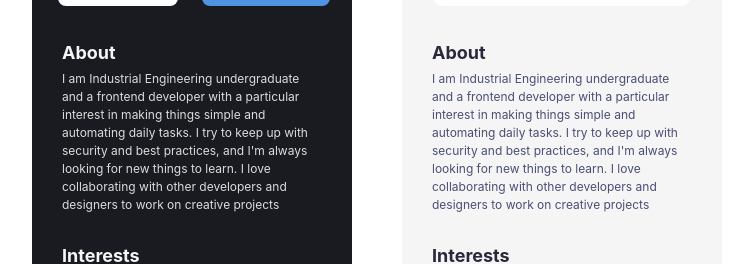
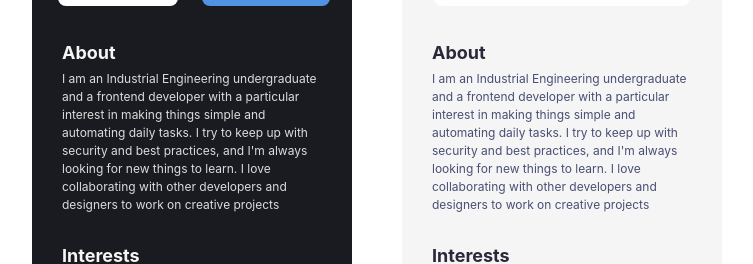
Before and after one commit to t3ch-spawn/scrimba-solo-project1, a React app: page / in a window 1280 px wide. Shown: the part 501-765 px from the top of the page, without its empty margins (263-1016 px from the left). Built offline with nearby package versions, Linux system fonts and the light colour scheme; the HTML template or start-up script is replaced by a standard one.

Commit message:
edited typography

```diff
--- a/src/components/about-1.jsx
+++ b/src/components/about-1.jsx
@@ -3,8 +3,8 @@ function About() {
     <div className="about">
       <h4>About</h4>
       <p>
-        I am Industrial Engineering undergraduate and a frontend developer with
-        a particular interest in making things simple and automating daily
+        I am an Industrial Engineering undergraduate and a frontend developer
+        with a particular interest in making things simple and automating daily
         tasks. I try to keep up with security and best practices, and I'm always
         looking for new things to learn. I love collaborating with other
         developers and designers to work on creative projects
--- a/src/components/about-2.jsx
+++ b/src/components/about-2.jsx
@@ -3,8 +3,8 @@ function About_2() {
     <div className="about about--2">
       <h4>About</h4>
       <p>
-        I am Industrial Engineering undergraduate and a frontend developer with
-        a particular interest in making things simple and automating daily
+        I am an Industrial Engineering undergraduate and a frontend developer
+        with a particular interest in making things simple and automating daily
         tasks. I try to keep up with security and best practices, and I'm always
         looking for new things to learn. I love collaborating with other
         developers and designers to work on creative projects
```
